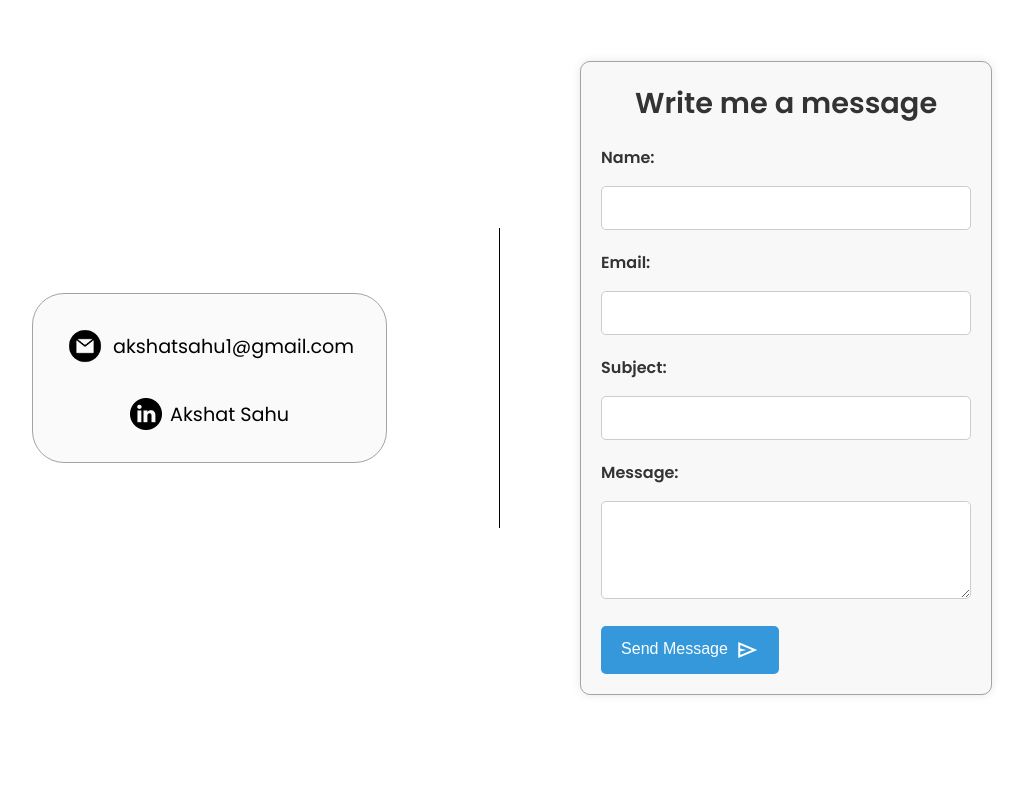
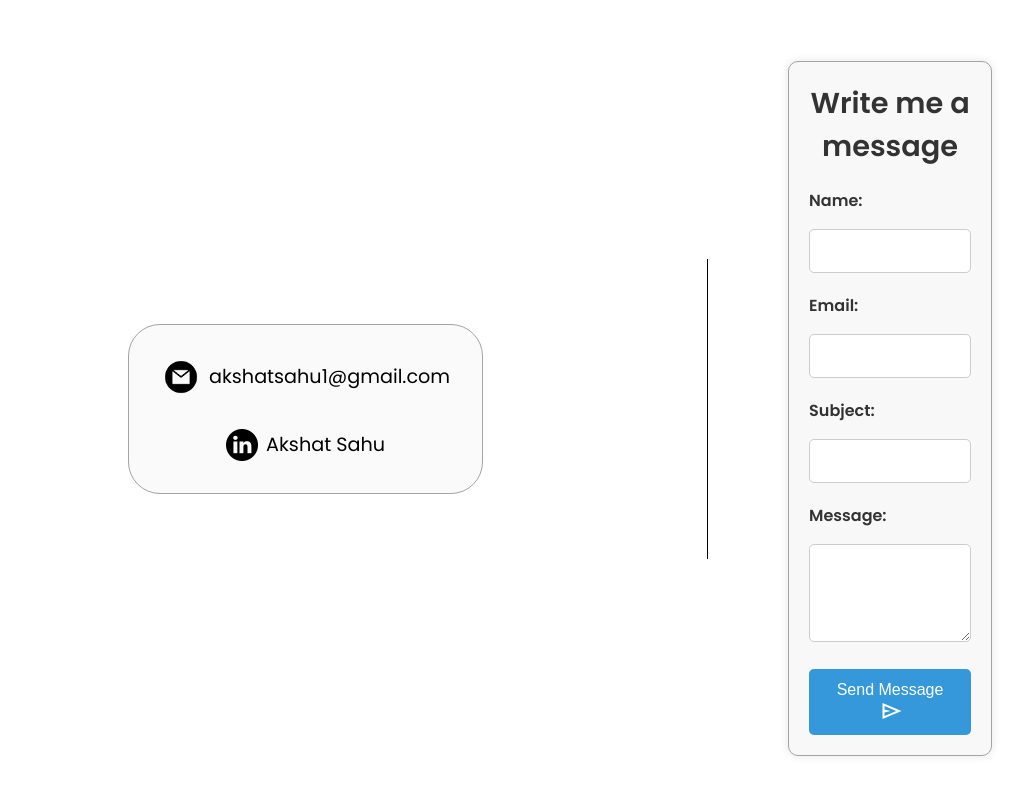
Before and after one commit to Akshat2634/akshat2634.github.io, a plain HTML site: page index.html in a window 1280 px wide. Shown: the part 4032-4826 px from the top of the page, without its empty margins (128-1151 px from the left). Drawn offline with nearby package versions, Linux system fonts and the light colour scheme.

Commit message:
Update style.css

```diff
--- a/style.css
+++ b/style.css
@@ -116,7 +116,6 @@ a:hover {
   }
 }
 
-
 .menu-links {
   position: absolute;
   top: 100%;
@@ -127,7 +126,6 @@ a:hover {
   overflow: hidden;
   animation: slideDown 1s ease-in-out;
 }
-
 
 .menu-links a {
   display: block;
@@ -481,7 +479,7 @@ ul.workex li:hover {
 .vl {
   border-left: 1px solid black;
   height: 300px;
-  margin-left: 2rem;
+  margin-left: 9rem;
 }
 
 .contact-info-upper-container {
@@ -491,7 +489,7 @@ ul.workex li:hover {
   border-radius: 2rem;
   border: 1px solid rgb(163, 163, 163); /* Simplify border styling */
   background: rgb(250, 250, 250);
-  margin: 2rem 0; /* Add margin for better spacing */
+  margin: 2rem 0 2rem 6rem; /* Add margin for better spacing */
   padding: 1rem; /* Adjust padding for better spacing */
 }
 
@@ -525,7 +523,6 @@ ul.workex li:hover {
   box-shadow: 0 0 10px rgba(0, 0, 0, 0.1);
   border: 1px solid rgb(163, 163, 163);
 }
-
 
 .contact-form-container h2 {
   text-align: center;
```
